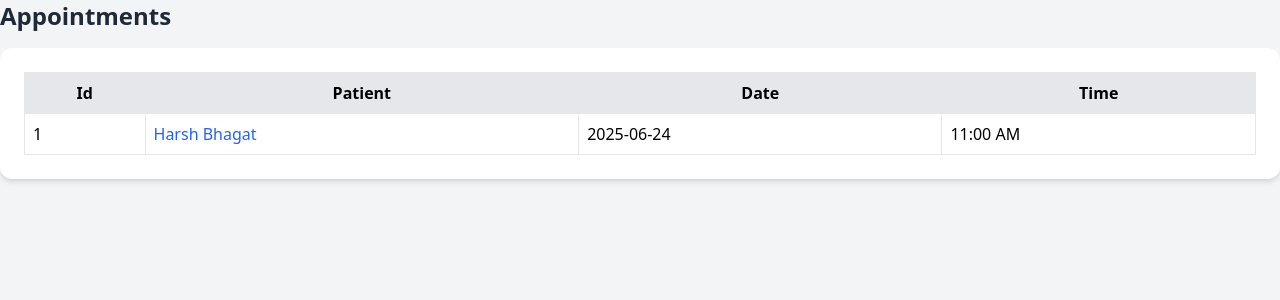
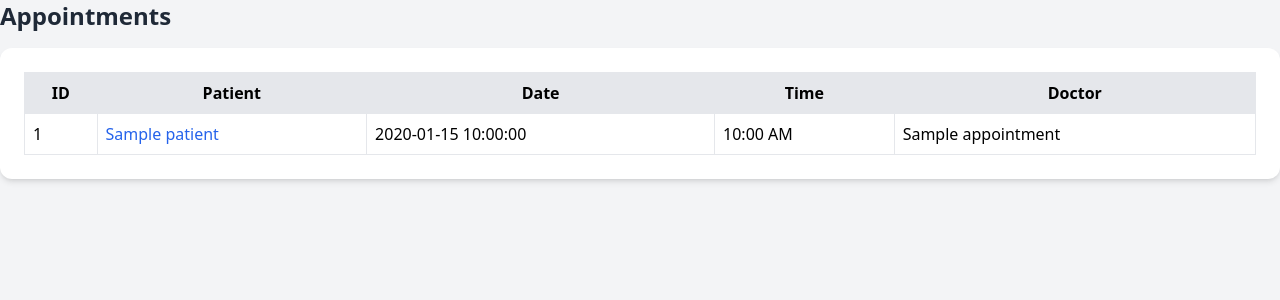
Before and after one commit to phulrepalak/EHRapp, a PHP site: template pages/appointments.php in a window 1280 px wide. Shown: the top 300 px of the page. Run offline with PHP 8.4, Linux system fonts and the light colour scheme; the template is opened without the code that fills it: most values are stand-ins (such as "Sample title", 1, 10 or a date in 2020); some libraries are stand-ins or nearby versions.

Commit message:
Update the code

```diff
--- a/pages/appointments.php
+++ b/pages/appointments.php
@@ -1,31 +1,62 @@
+<?php
+include 'db.php';
+
+// Fetch all patients and their appointment info
+$sql = "SELECT
+            p.id AS patient_id,
+            p.name,
+            a.date,
+            a.time,
+            a.doctor_name
+        FROM patient p
+        LEFT JOIN appointment a ON a.patient_id = p.id
+        ORDER BY p.id DESC";
+
+$result = $conn->query($sql);
+?>
+
 <div>
-     <h2 class="text-2xl font-semibold text-gray-800 mb-4 ">Appointments</h2>
+    <h2 class="text-2xl font-semibold text-gray-800 mb-4">Appointments</h2>
     <div class="w-full mx-auto bg-white rounded-xl shadow-md p-6">
-
 
         <table class="w-full border">
             <thead>
                 <tr class="bg-gray-200">
-                     <th class="p-2 border">Id</th>
+                    <th class="p-2 border">ID</th>
                     <th class="p-2 border">Patient</th>
                     <th class="p-2 border">Date</th>
                     <th class="p-2 border">Time</th>
-
+                    <th class="p-2 border">Doctor</th>
                 </tr>
             </thead>
             <tbody>
-
+                <?php
+                if ($result->num_rows > 0) {
+                    while ($row = $result->fetch_assoc()) {
+                        ?>
                         <tr class="hover:bg-gray-100">
-                     <td class="p-2 border">1</td>
-                     <td   class="p-2 border"> <a href="admin-panel.php?page=appointment-detail "   class="text-blue-600 hover:underline">Harsh Bhagat</a> </td>
-                     <td class="p-2 border">2025-06-24</td>
-                     <td class="p-2 border ">11:00 AM</td>
-
-
-
+                            <td class="p-2 border"><?php echo $row['patient_id']; ?></td>
+                            <td class="p-2 border">
+                                <a href="admin-panel.php?page=appointment-detail&id=<?php echo $row['patient_id']; ?>" class="text-blue-600 hover:underline">
+                                    <?php echo htmlspecialchars($row['name']); ?>
+                                </a>
+                            </td>
+                            <td class="p-2 border">
+                                <?php echo $row['date'] ?? '<span class="text-gray-400 italic">N/A</span>'; ?>
+                            </td>
+                            <td class="p-2 border">
+                                <?php echo isset($row['time']) ? date("h:i A", strtotime($row['time'])) : '<span class="text-gray-400 italic">N/A</span>'; ?>
+                            </td>
+                            <td class="p-2 border">
+                                <?php echo $row['doctor_name'] ?? '<span class="text-gray-400 italic">N/A</span>'; ?>
+                            </td>
                         </tr>
-
-                 <!-- More rows -->
+                        <?php
+                    }
+                } else {
+                    echo "<tr><td colspan='5' class='text-center p-2 border'>No patients found</td></tr>";
+                }
+                ?>
             </tbody>
         </table>
     </div>
```
Lines whose indentation alone changed are shown as unchanged.
